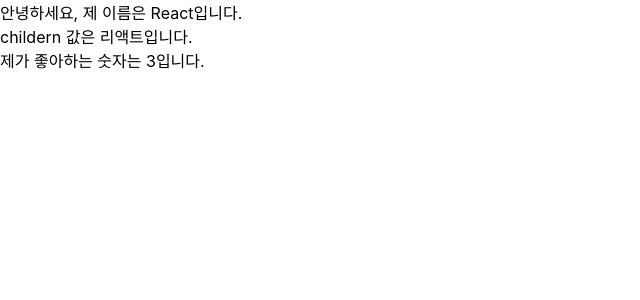
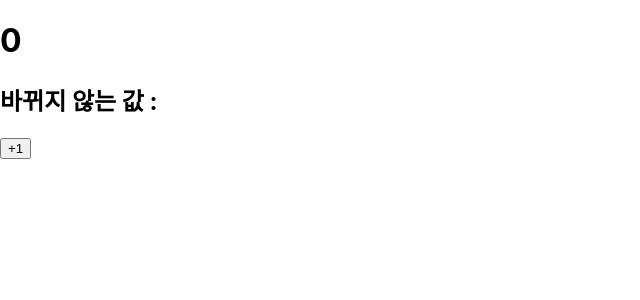
Before and after one commit to hyennin/react-practice, a React (Create React App) app: page / in a window 1280 px wide. Shown: the top 300 px of the page, without its empty margins (0-640 px from the left). Built offline with nearby package versions, Linux system fonts and the light colour scheme.

Commit message:
state 실습

```diff
--- a/src/App.js
+++ b/src/App.js
@@ -1,8 +1,9 @@
 import './App.css';
+import Counter from './Counter';
 import MyComponent from './MyComponent';
 
 const App = () => {
-  return <MyComponent name="React" favoriteNumber={3}>리액트</MyComponent>;
+  return <Counter/>
 }
 
 export default App;
--- /dev/null
+++ b/src/Counter.js
@@ -0,0 +1,28 @@
+import { Component } from "react";
+
+class Counter extends Component {
+    state = {
+        number: 0,
+        fixedNum : 3
+    }
+
+
+    render() {
+        const {number, fixedNumber} = this.state;
+        return (
+            <div>
+                <h1>{number}</h1>
+                <h2>바뀌지 않는 값 : {fixedNumber}</h2>
+                <button
+                onClick={(() => {
+                    this.setState({number: number+1})
+                }, () => {
+                    console.log("방금 setState가 호출되었습니다.");
+                    console.log(this.state);
+                })}>+1</button>
+            </div>
+        );
+    }
+}
+
+export default Counter;
```
Also changed, not shown: src/MyComponent.js (+6 -2 lines).
